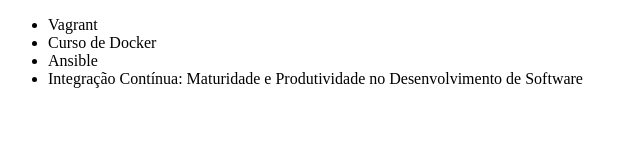
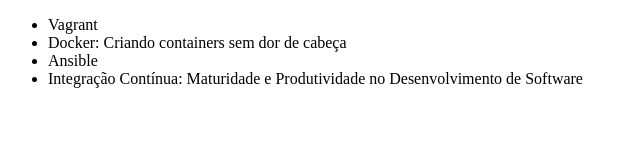
Before and after one commit to vpiagetti/alura-git, a plain HTML site: page index.html in a window 1280 px wide. Shown: the whole page, without its empty margins (0-640 px from the left). Drawn offline with Linux system fonts and the light colour scheme.

Commit message:
Corrigindo nome do curso de Docker

```diff
--- a/index.html
+++ b/index.html
@@ -7,7 +7,7 @@
 <body>
     <ul>
         <li>Vagrant</li>
-        <li>Curso de Docker</li>
+        <li>Docker: Criando containers sem dor de cabeça</li>
         <li>Ansible</li>
         <li>Integração Contínua: Maturidade e Produtividade no Desenvolvimento de Software</li>
     </ul>
```
